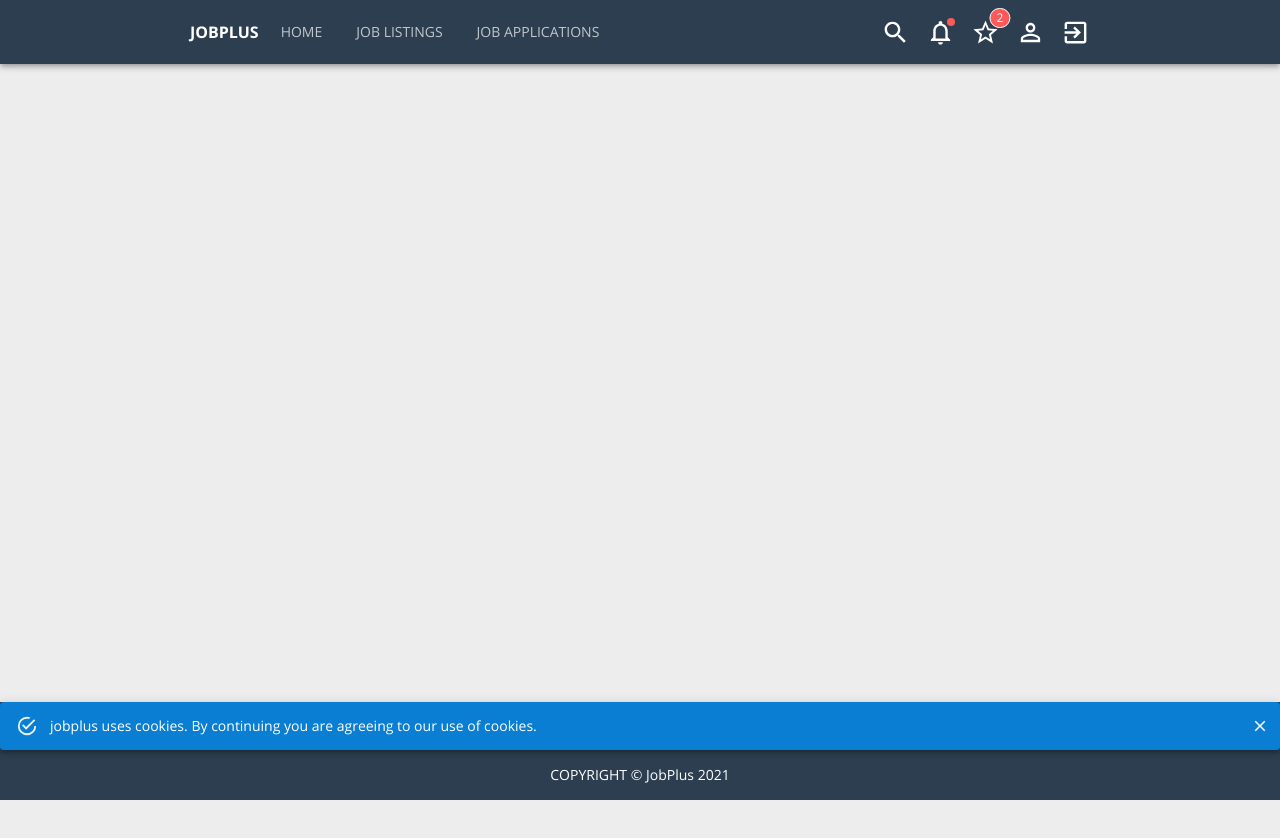
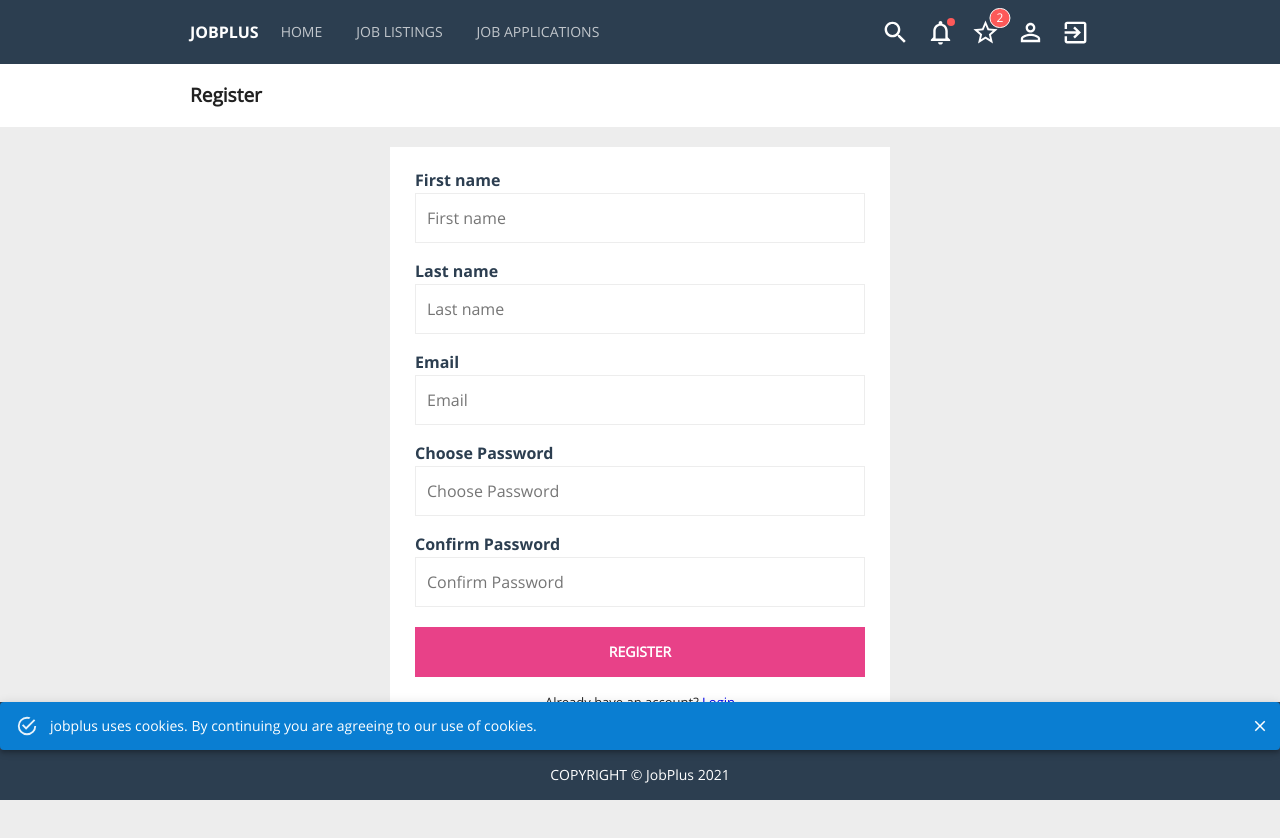
Before and after one commit to collins-adhola/jobplus_react_frontend, a React (Create React App) app: page /register in a window 1280 px wide. Shown: the top 838 px of the page. Before the commit the page ends 800 px from the top, so only its background shows below. Built offline with nearby package versions, Linux system fonts and the light colour scheme.

Commit message:
added Login, Register pages

```diff
--- a/src/App.js
+++ b/src/App.js
@@ -12,6 +12,8 @@ import Search from './pages/Search';
 import Notifications from './pages/Notifications';
 import SavedJobs from './pages/SavedJobs';
 import Profile from './pages/Profile';
+import Login from './pages/Login';
+import Register from './pages/Register';
 
 
 function App() {
@@ -27,8 +29,8 @@ function App() {
         <Route exact path='/notifications' render={props => <Notifications {...props} />} />
         <Route exact path='/saved-jobs' render={props => <SavedJobs {...props} />} />
         <Route exact path='/profile' render={props => <Profile {...props} />} />
-        {/* <Route exact path='/login' render={props => <Login {...props} />} />
-        <Route exact path='/register' render={props => <Register {...props} />} />    */}
+        <Route exact path='/login' render={props => <Login {...props} />} />
+        <Route exact path='/register' render={props => <Register {...props} />} />
       </Switch>
       <Cookie />
       <Footer />
--- a/src/components/Navbar.js
+++ b/src/components/Navbar.js
@@ -163,20 +163,20 @@ export default function Navbar(props) {
             <IconButton onClick={() => { setTabIndex(-1) }} size="small" component={Link} to={'/search'} edge="start" color="inherit">
               <SearchIcon className={classes.icons} />
             </IconButton>
-            <IconButton onClick={() => { setTabIndex(-1) }} size="small" component={Link} to={'/notifications'} edge="start" color="inherit">
+            <IconButton  size="small" component={Link} to={'/notifications'} edge="start" color="inherit">
               <Badge color="error" overlap="circle" variant="dot">
                 <NotificationsNoneIcon className={classes.icons} />
               </Badge>
             </IconButton>
-            <IconButton onClick={() => { setTabIndex(-1) }} size="small" component={Link} to={'/saved-jobs'} edge="start" color="inherit" >
+            <IconButton  size="small" component={Link} to={'/saved-jobs'} edge="start" color="inherit" >
               <Badge badgeContent={2} classes={{ badge: classes.badge }}>
                 <StarBorderIcon className={classes.icons} />
               </Badge>
             </IconButton>
-            <IconButton onClick={() => { setTabIndex(-1) }} size="small" component={Link} to={'/profile'} edge="start" color="inherit">
+            <IconButton size="small" component={Link} to={'/profile'} edge="start" color="inherit">
               <PersonOutlineIcon className={classes.icons} />
             </IconButton>
-            <IconButton onClick={() => { setTabIndex(-1) }} size="small" component={Link} to={'/login'} edge="start" color="inherit">
+            <IconButton size="small" component={Link} to={'/login'} edge="start" color="inherit">
               <ExitToAppIcon className={classes.icons} />
             </IconButton>
           </Box>
--- /dev/null
+++ b/src/pages/Login.js
@@ -0,0 +1,33 @@
+import React from 'react'
+import Form from '../components/Form';
+import Controls from '../components/controls/Controls';
+import PaperForm from '../components/PaperForm';
+import PageTitle from '../components/PageTitle';
+import { Link } from "react-router-dom";
+
+export default function Login(props) {
+
+  return (
+    <>
+      <PageTitle title='Login' />
+      <PaperForm>
+        <Form>
+          <Controls.FormGroupCustom>
+            <Controls.InputLabelCustom color='primary' label="Email" />
+            <Controls.TextFieldCustom placeholder="Email" />
+          </Controls.FormGroupCustom>
+
+          <Controls.FormGroupCustom>
+            <Controls.InputLabelCustom color='primary' label="Password" />
+            <Controls.TextFieldCustom type="password" placeholder="Password" />
+          </Controls.FormGroupCustom>
+
+          <Controls.FormGroupCustom>
+            <Controls.ButtonCustom text="Login" />
+          </Controls.FormGroupCustom>
+        </Form>
+        <p className={'Footer'}>Don't have an account? <Link to="/register">Register</Link></p>
+      </PaperForm>
+    </>
+  )
+}
--- /dev/null
+++ b/src/pages/Register.js
@@ -0,0 +1,47 @@
+import React from 'react'
+import Form from '../components/Form'
+import PageTitle from '../components/PageTitle'
+import PaperForm from '../components/PaperForm'
+import Controls from '../components/controls/Controls';
+import { Link } from "react-router-dom";
+
+export default function Register() {
+  return (
+    <>
+      <PageTitle title='Register' />
+      <PaperForm>
+        <Form>
+          <Controls.FormGroupCustom>
+            <Controls.InputLabelCustom color='primary' label="First name" />
+            <Controls.TextFieldCustom placeholder="First name" />
+          </Controls.FormGroupCustom>
+
+          <Controls.FormGroupCustom>
+            <Controls.InputLabelCustom color='primary' label="Last name" />
+            <Controls.TextFieldCustom placeholder="Last name" />
+          </Controls.FormGroupCustom>
+
+          <Controls.FormGroupCustom>
+            <Controls.InputLabelCustom color='primary' label="Email" />
+            <Controls.TextFieldCustom type="email" placeholder="Email" />
+          </Controls.FormGroupCustom>
+
+          <Controls.FormGroupCustom>
+            <Controls.InputLabelCustom color='primary' label="Choose Password" />
+            <Controls.TextFieldCustom type="password" placeholder="Choose Password" />
+          </Controls.FormGroupCustom>
+
+          <Controls.FormGroupCustom>
+            <Controls.InputLabelCustom color='primary' label="Confirm Password" />
+            <Controls.TextFieldCustom type="password" placeholder="Confirm Password" />
+          </Controls.FormGroupCustom>
+
+          <Controls.FormGroupCustom>
+            <Controls.ButtonCustom text="Register" />
+          </Controls.FormGroupCustom>
+        </Form>
+        <p className={'Footer'}>Already have an account? <Link to="/login">Login</Link></p>
+      </PaperForm>
+    </>
+  )
+}
```
